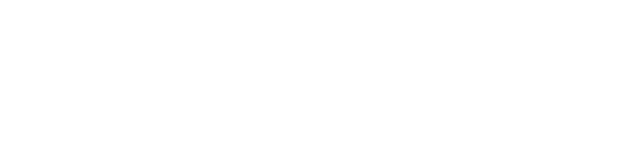
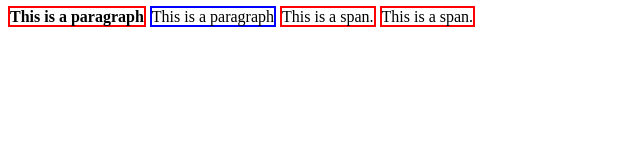
Before and after one commit to aliuppal9797/WebDevelopment, a plain HTML site: page CompleteWebDevelopment/lec9.html in a window 1280 px wide. Shown: the whole page, without its empty margins (0-640 px from the left). Drawn offline with Linux system fonts and the light colour scheme.

Commit message:
lec9 (Inline and Block Elements)

```diff
--- a/CompleteWebDevelopment/lec9.html
+++ b/CompleteWebDevelopment/lec9.html
@@ -7,6 +7,11 @@
     <title>Inline and Block Element</title>
 </head>
 <body>
-
+    <div>
+        <strong style="border: 2px solid red;">This is a paragraph</strong>
+        <a style="border: 2px solid blue;">This is a paragraph</a>
+        <span style="border: 2px solid red;">This is a span.</span>
+        <span style="border: 2px solid red;">This is a span.</span>
+    </div>
 </body>
 </html>
```
